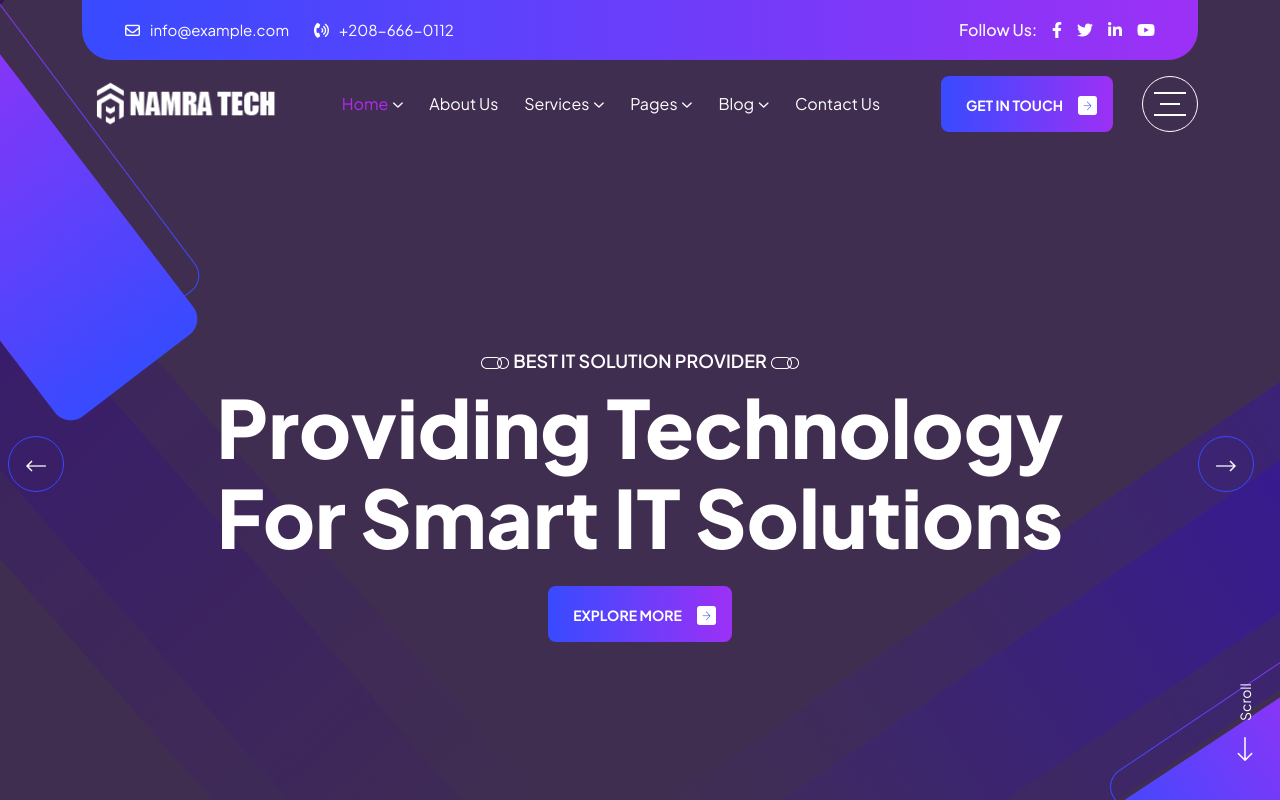
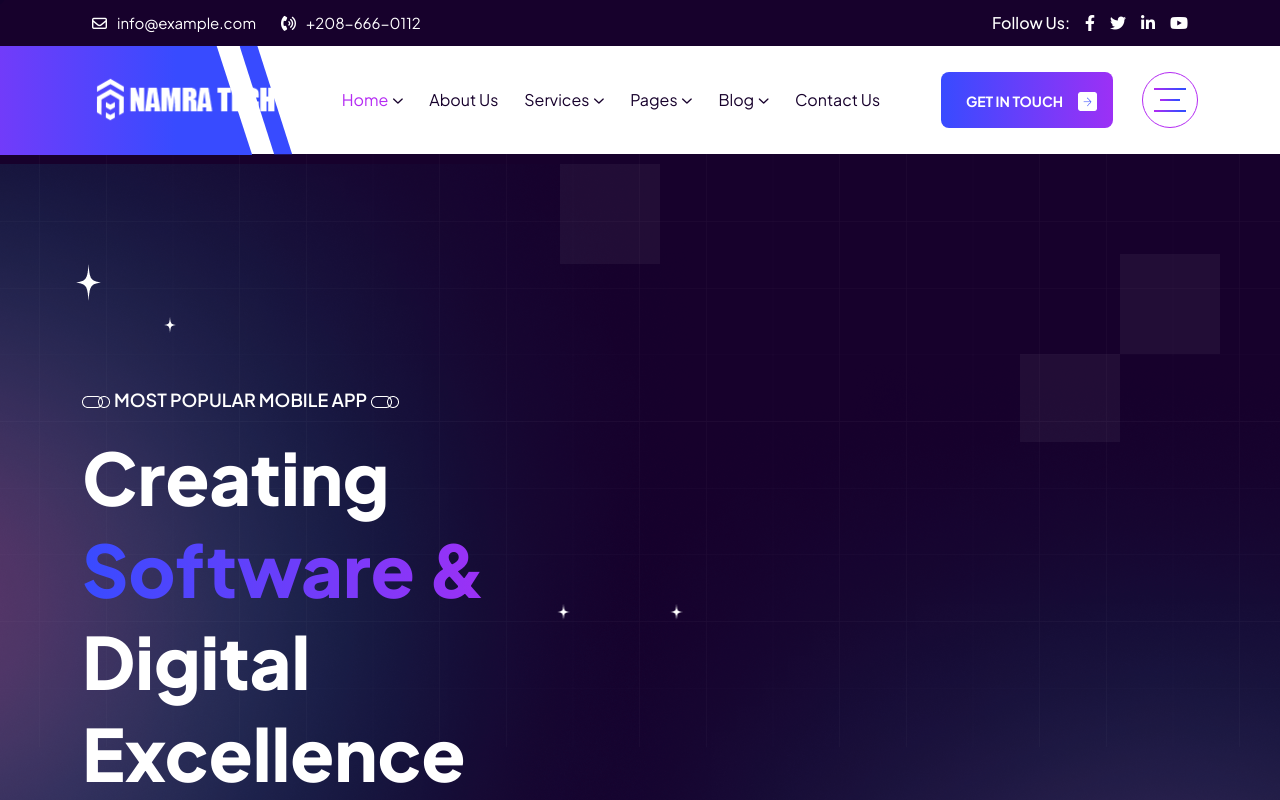
Before and after one commit to KhalidReda01/NAMRATECH, a Next.js app: page / in a window 1280 px wide. Shown: the top 800 px of the page. Built offline with nearby package versions, Linux system fonts and the light colour scheme.

Commit message:
Add the  home page to 3

```diff
--- a/app/page.jsx
+++ b/app/page.jsx
@@ -1,4 +1,4 @@
-import Home2 from "./(homes)/home-2/page";
+import Home3 from "./(homes)/home-3/page";
 export const metadata = {
   title: "Home 1 || Techbe-IT Solution & Technology Service Nextjs Template",
   description: "Techbe-IT Solution & Technology Service Nextjs Template",
@@ -6,7 +6,7 @@ export const metadata = {
 export default function Page() {
   return (
     <>
-      <Home2 />
+      <Home3 />
     </>
   );
 }
```
